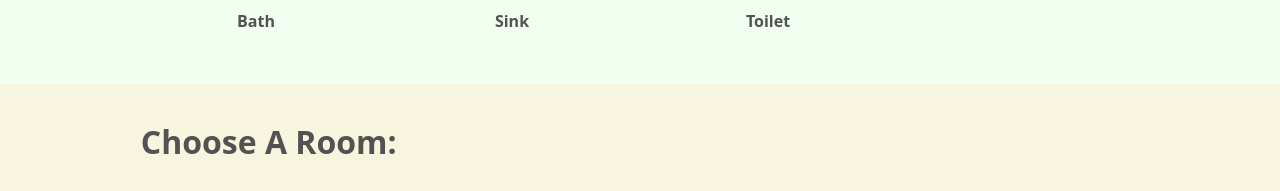
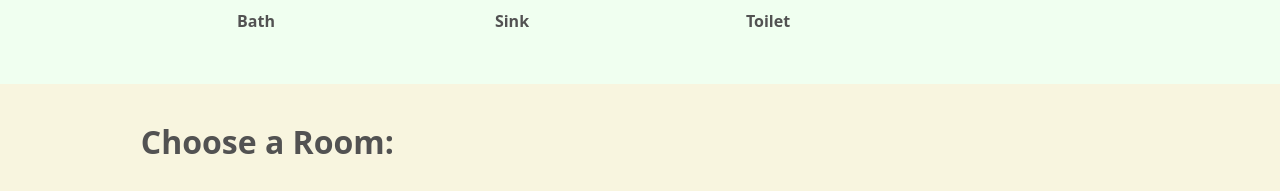
Before and after one commit to ErminMusic/Visit-Dre-nica, a React (Vite) app: page / in a window 1280 px wide. Shown: the part 3070-3261 px from the top of the page. Built offline with nearby package versions, Linux system fonts and the light colour scheme.

Commit message:
Slider ButtonsFix

```diff
--- a/src/components/sections/Rooms.jsx
+++ b/src/components/sections/Rooms.jsx
@@ -4,8 +4,7 @@ import { lazy, Suspense } from "react";
 const Room = lazy(() => import("./sub-components/Rooms/Room"));
 
 function Rooms() {
-    const mainTitle = "Choose A Room:";
-
+    const mainTitle = "Choose a Room:";
     return (
         <Wrap>
             <Container>
--- a/src/components/sections/sub-components/Galery/GalerySlider.jsx
+++ b/src/components/sections/sub-components/Galery/GalerySlider.jsx
@@ -86,10 +86,13 @@ const Container = styled.div`
 `;
 const StyledSlider = styled(Slider)`
     width: 100%;
+    @media (max-width: 380px) {
+        max-height: 210px;
+    }
     .slick-dots {
         bottom: -30px;
         li {
-            margin: 0 5px;
+            margin: 0 1px;
             button {
                 font-size: 20px;
                 width: 20px;
@@ -99,13 +102,12 @@ const StyledSlider = styled(Slider)`
                     background-color: #4caf50;
                 }
                 &:before {
-                    font-size: 15px;
+                    font-size: 10px;
                     color: rgb(0, 0, 0);
                 }
             }
         }
     }
-
 `;
 const ImageHolder = styled.div`
     height: 400px;
```
